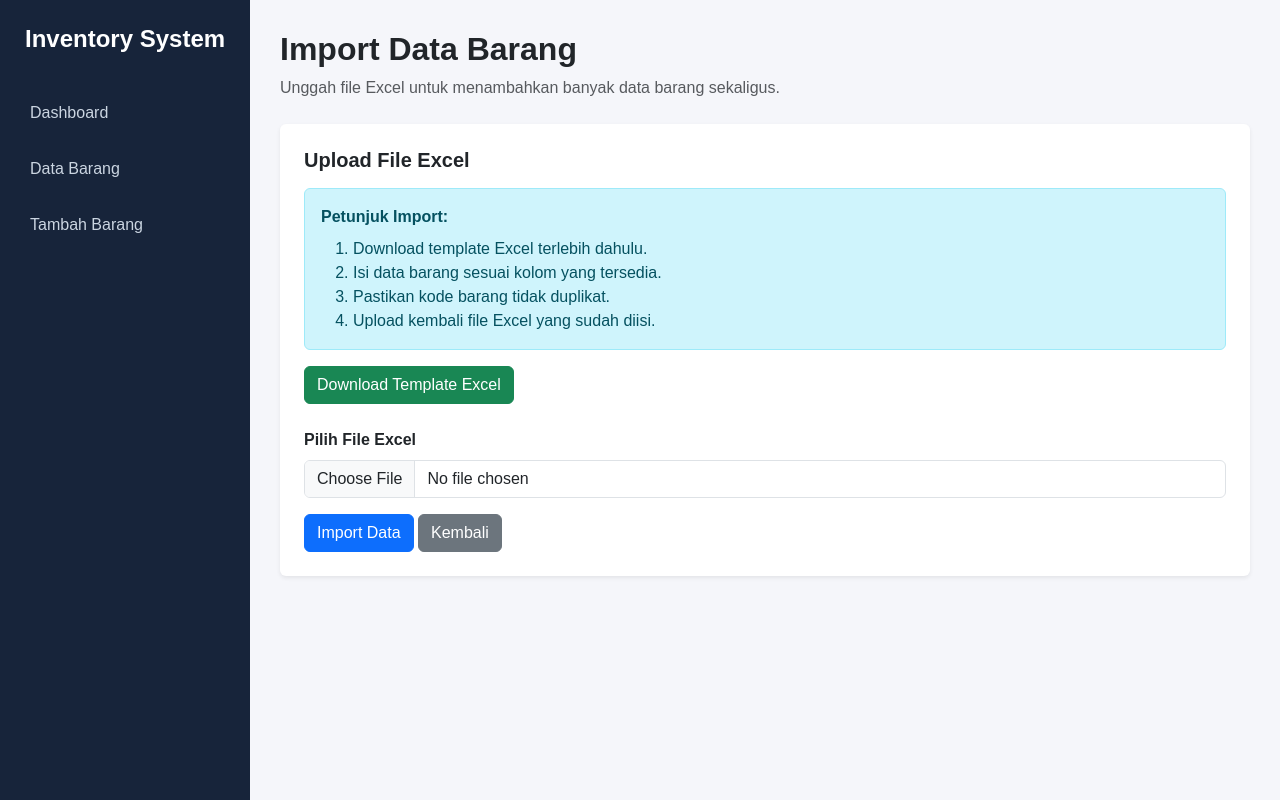
After one commit to sahrul-dwann/dashboard-inventory, a Django app: page /barang/import/ in a window 1280 px wide. The commit adds this page. Run offline with Django 5.2, Linux system fonts and the light colour scheme.

Commit message:
Update inventory import and secure environment settings

```diff
--- a/inventory/forms.py
+++ b/inventory/forms.py
@@ -45,3 +45,24 @@ class BarangForm(forms.ModelForm):
                 'rows': 4,
             }),
         }
+
+
+# Form Import Data Barang dari Excel
+class ImportBarangForm(forms.Form):
+    file = forms.FileField(
+        label='Pilih File Excel',
+        widget=forms.FileInput(attrs={
+            'class': 'form-control',
+            'accept': '.xlsx',
+        })
+    )
+
+    def clean_file(self):
+        file = self.cleaned_data['file']
+
+        if not file.name.endswith('.xlsx'):
+            raise forms.ValidationError(
+                'Format file harus Excel (.xlsx).'
+            )
+
+        return file
--- /dev/null
+++ b/inventory/templates/inventory/import_barang.html
@@ -0,0 +1,69 @@
+
+{% extends 'inventory/base.html' %}
+
+{% block title %}Import Barang - Inventory System{% endblock %}
+
+{% block content %}
+
+<div class="mb-4">
+    <h2 class="fw-bold">Import Data Barang</h2>
+    <p class="text-muted mb-0">
+        Unggah file Excel untuk menambahkan banyak data barang sekaligus.
+    </p>
+</div>
+
+<div class="card border-0 shadow-sm">
+    <div class="card-body p-4">
+
+        <h5 class="fw-bold mb-3">Upload File Excel</h5>
+
+        <div class="alert alert-info">
+            <strong>Petunjuk Import:</strong>
+            <ol class="mb-0 mt-2">
+                <li>Download template Excel terlebih dahulu.</li>
+                <li>Isi data barang sesuai kolom yang tersedia.</li>
+                <li>Pastikan kode barang tidak duplikat.</li>
+                <li>Upload kembali file Excel yang sudah diisi.</li>
+            </ol>
+        </div>
+
+        <a
+            href="{% url 'download_template_excel' %}"
+            class="btn btn-success mb-4"
+        >
+            Download Template Excel
+        </a>
+
+        <form
+            method="POST"
+            enctype="multipart/form-data"
+        >
+            {% csrf_token %}
+
+            <div class="mb-3">
+                <label class="form-label fw-semibold">
+                    Pilih File Excel
+                </label>
+
+                {{ form.file }}
+
+                {% if form.file.errors %}
+                    <div class="text-danger mt-2">
+                        {{ form.file.errors }}
+                    </div>
+                {% endif %}
+            </div>
+
+            <button type="submit" class="btn btn-primary">
+                Import Data
+            </button>
+
+            <a href="{% url 'data_barang' %}" class="btn btn-secondary">
+                Kembali
+            </a>
+        </form>
+
+    </div>
+</div>
+
+{% endblock %}
--- a/inventory/urls.py
+++ b/inventory/urls.py
@@ -1,11 +1,39 @@
-
 from django.urls import path
 from . import views
 
 urlpatterns = [
     path('', views.dashboard, name='dashboard'),
+
+    # Data Barang
     path('data-barang/', views.data_barang, name='data_barang'),
+
+    # Tambah Barang
     path('barang/tambah/', views.tambah_barang, name='tambah_barang'),
+
+    # Edit Barang
     path('barang/edit/<int:id>/', views.edit_barang, name='edit_barang'),
+
+    # Hapus Barang
     path('barang/hapus/<int:id>/', views.hapus_barang, name='hapus_barang'),
+
+    # Import Data Barang
+    path(
+        'barang/import/',
+        views.import_barang,
+        name='import_barang'
+    ),
+
+    # Export Data Barang
+    path(
+        'barang/export-excel/',
+        views.export_barang_excel,
+        name='export_barang_excel'
+    ),
+
+    # Download Template Excel
+    path(
+        'barang/download-template/',
+        views.download_template_excel,
+        name='download_template_excel'
+    ),
 ]
--- a/inventory/views.py
+++ b/inventory/views.py
@@ -1,35 +1,35 @@
 
 from django.shortcuts import render, redirect, get_object_or_404
 from django.db.models import Q, Count
+from django.db import transaction
 from django.core.paginator import Paginator
 from django.contrib import messages
+from django.http import HttpResponse
+
+from decimal import Decimal, InvalidOperation
+from openpyxl import Workbook, load_workbook
+from openpyxl.styles import Font, PatternFill, Alignment
+from openpyxl.utils.exceptions import InvalidFileException
+from zipfile import BadZipFile
 
 from .models import Barang
-from .forms import BarangForm
+from .forms import BarangForm, ImportBarangForm
 
 
 # Dashboard - Menampilkan statistik dan grafik barang
 def dashboard(request):
     semua_barang = Barang.objects.all()
 
-    # Statistik utama
     total_barang = semua_barang.count()
 
-    total_stok = sum(
-        item.stok for item in semua_barang
+    total_stok = sum(item.stok for item in semua_barang)
+
+    barang_stok_menipis = list(
+        semua_barang.filter(stok__lte=5).order_by('stok')
     )
 
-    # Mengambil daftar barang dengan stok 5 atau kurang
-    barang_stok_menipis = list(
-        semua_barang
-        .filter(stok__lte=5)
-        .order_by('stok')
-    )
-
-    # Menghitung jumlah barang dengan stok menipis
     stok_menipis = len(barang_stok_menipis)
 
-    # Data grafik berdasarkan kategori
     kategori_chart = list(
         semua_barang
         .values('kategori')
@@ -37,7 +37,6 @@ def dashboard(request):
         .order_by('kategori')
     )
 
-    # Data grafik stok barang (maksimal 10 barang)
     stok_chart = list(
         semua_barang
         .order_by('-stok')
@@ -53,11 +52,7 @@ def dashboard(request):
         'barang_stok_menipis': barang_stok_menipis,
     }
 
-    return render(
-        request,
-        'inventory/dashboard.html',
-        context
-    )
+    return render(request, 'inventory/dashboard.html', context)
 
 
 # Halaman Data Barang
@@ -69,26 +64,21 @@ def data_barang(request):
 
     barang = semua_barang
 
-    # Pencarian barang
     if search:
         barang = barang.filter(
             Q(nama_barang__icontains=search) |
             Q(kode_barang__icontains=search)
         )
 
-    # Filter kategori
     if kategori_filter:
         barang = barang.filter(kategori=kategori_filter)
 
-    # Mengurutkan data
     barang = barang.order_by('-tanggal_dibuat')
 
-    # Pagination
     paginator = Paginator(barang, 10)
     page_number = request.GET.get('page')
     page_obj = paginator.get_page(page_number)
 
-    # Daftar kategori
     kategori_list = (
         semua_barang
         .values_list('kategori', flat=True)
@@ -105,11 +95,7 @@ def data_barang(request):
         'kategori_list': kategori_list,
     }
 
-    return render(
-        request,
-        'inventory/data_barang.html',
-        context
-    )
+    return render(request, 'inventory/data_barang.html', context)
 
 
 # Tambah Barang
@@ -119,28 +105,20 @@ def tambah_barang(request):
 
         if form.is_valid():
             form.save()
-            messages.success(
-                request,
-                'Barang berhasil ditambahkan!'
-            )
+            messages.success(request, 'Barang berhasil ditambahkan!')
             return redirect('dashboard')
         else:
             messages.error(
                 request,
                 'Gagal menambahkan barang. Periksa kembali data yang dimasukkan.'
             )
-
     else:
         form = BarangForm()
-
-    context = {
-        'form': form,
-    }
 
     return render(
         request,
         'inventory/tambah_barang.html',
-        context
+        {'form': form}
     )
 
 
@@ -153,17 +131,13 @@ def edit_barang(request, id):
 
         if form.is_valid():
             form.save()
-            messages.success(
-                request,
-                'Data barang berhasil diperbarui!'
-            )
+            messages.success(request, 'Data barang berhasil diperbarui!')
             return redirect('dashboard')
         else:
             messages.error(
                 request,
                 'Gagal memperbarui barang. Periksa kembali data yang dimasukkan.'
             )
-
     else:
         form = BarangForm(instance=barang)
 
@@ -172,11 +146,7 @@ def edit_barang(request, id):
         'barang': barang,
     }
 
-    return render(
-        request,
-        'inventory/edit_barang.html',
-        context
-    )
+    return render(request, 'inventory/edit_barang.html', context)
 
 
 # Hapus Barang
@@ -194,12 +164,370 @@ def hapus_barang(request, id):
 
         return redirect('dashboard')
 
-    context = {
-        'barang': barang,
+    return render(
+        request,
+        'inventory/hapus_barang.html',
+        {'barang': barang}
+    )
+
+
+# Export Data Barang ke Excel
+def export_barang_excel(request):
+    workbook = Workbook()
+    worksheet = workbook.active
+    worksheet.title = 'Data Barang'
+
+    headers = [
+        'No',
+        'Kode Barang',
+        'Nama Barang',
+        'Kategori',
+        'Stok',
+        'Harga',
+        'Deskripsi',
+        'Tanggal Dibuat',
+    ]
+
+    worksheet.append(headers)
+
+    for cell in worksheet[1]:
+        cell.font = Font(bold=True, color='FFFFFF')
+        cell.fill = PatternFill(
+            start_color='17243A',
+            end_color='17243A',
+            fill_type='solid'
+        )
+        cell.alignment = Alignment(horizontal='center')
+
+    semua_barang = Barang.objects.all().order_by('-tanggal_dibuat')
+
+    for no, barang in enumerate(semua_barang, start=1):
+        worksheet.append([
+            no,
+            barang.kode_barang,
+            barang.nama_barang,
+            barang.kategori,
+            barang.stok,
+            float(barang.harga),
+            barang.deskripsi or '-',
+            barang.tanggal_dibuat.strftime('%d-%m-%Y %H:%M'),
+        ])
+
+    column_widths = {
+        'A': 8,
+        'B': 20,
+        'C': 30,
+        'D': 20,
+        'E': 12,
+        'F': 18,
+        'G': 35,
+        'H': 22,
     }
+
+    for column, width in column_widths.items():
+        worksheet.column_dimensions[column].width = width
+
+    response = HttpResponse(
+        content_type='application/vnd.openxmlformats-officedocument.spreadsheetml.sheet'
+    )
+
+    response['Content-Disposition'] = (
+        'attachment; filename="data_barang.xlsx"'
+    )
+
+    workbook.save(response)
+
+    return response
+
+
+# Download Template Import Excel
+def download_template_excel(request):
+    workbook = Workbook()
+    worksheet = workbook.active
+    worksheet.title = 'Template Barang'
+
+    headers = [
+        'Kode Barang',
+        'Nama Barang',
+        'Kategori',
+        'Stok',
+        'Harga',
+        'Deskripsi',
+    ]
+
+    worksheet.append(headers)
+
+    for cell in worksheet[1]:
+        cell.font = Font(bold=True, color='FFFFFF')
+        cell.fill = PatternFill(
+            start_color='17243A',
+            end_color='17243A',
+            fill_type='solid'
+        )
+        cell.alignment = Alignment(horizontal='center')
+
+    worksheet.append([
+        'BRG001',
+        'Laptop',
+        'Elektronik',
+        10,
+        7500000,
+        'Laptop kantor',
+    ])
+
+    column_widths = {
+        'A': 20,
+        'B': 30,
+        'C': 20,
+        'D': 12,
+        'E': 18,
+        'F': 35,
+    }
+
+    for column, width in column_widths.items():
+        worksheet.column_dimensions[column].width = width
+
+    response = HttpResponse(
+        content_type='application/vnd.openxmlformats-officedocument.spreadsheetml.sheet'
+    )
+
+    response['Content-Disposition'] = (
+        'attachment; filename="template_import_barang.xlsx"'
+    )
+
+    workbook.save(response)
+
+    return response
+
+
+# Import Data Barang dari Excel
+def import_barang(request):
+    if request.method == 'POST':
+        form = ImportBarangForm(request.POST, request.FILES)
+
+        if form.is_valid():
+            file = form.cleaned_data['file']
+            workbook = None
+
+            try:
+                workbook = load_workbook(
+                    file,
+                    read_only=True,
+                    data_only=True
+                )
+
+                worksheet = workbook.active
+
+                expected_headers = [
+                    'Kode Barang',
+                    'Nama Barang',
+                    'Kategori',
+                    'Stok',
+                    'Harga',
+                    'Deskripsi',
+                ]
+
+                actual_headers = [
+                    str(cell).strip() if cell is not None else ''
+                    for cell in next(
+                        worksheet.iter_rows(
+                            min_row=1,
+                            max_row=1,
+                            values_only=True
+                        ),
+                        ()
+                    )
+                ]
+
+                if actual_headers != expected_headers:
+                    messages.error(
+                        request,
+                        'Format kolom Excel tidak sesuai template. '
+                        'Silakan download template yang tersedia.'
+                    )
+                    return redirect('import_barang')
+
+                data_barang = []
+                errors = []
+                kode_dalam_file = set()
+
+                kode_di_database = set(
+                    Barang.objects.values_list('kode_barang', flat=True)
+                )
+
+                for nomor_baris, row in enumerate(
+                    worksheet.iter_rows(min_row=2, values_only=True),
+                    start=2
+                ):
+                    row = list(row[:6])
+
+                    if not any(
+                        value is not None and str(value).strip()
+                        for value in row
+                    ):
+                        continue
+
+                    row += [None] * (6 - len(row))
+
+                    kode = str(row[0]).strip() if row[0] is not None else ''
+                    nama = str(row[1]).strip() if row[1] is not None else ''
+                    kategori = str(row[2]).strip() if row[2] is not None else ''
+                    deskripsi = (
+                        str(row[5]).strip()
+                        if row[5] is not None
+                        else ''
+                    )
+
+                    if not kode:
+                        errors.append(
+                            f'Baris {nomor_baris}: Kode barang wajib diisi.'
+                        )
+                        continue
+
+                    if not nama:
+                        errors.append(
+                            f'Baris {nomor_baris}: Nama barang wajib diisi.'
+                        )
+                        continue
+
+                    if not kategori:
+                        errors.append(
+                            f'Baris {nomor_baris}: Kategori wajib diisi.'
+                        )
+                        continue
+
+                    if len(kode) > 20:
+                        errors.append(
+                            f'Baris {nomor_baris}: Kode barang maksimal 20 karakter.'
+                        )
+                        continue
+
+                    if len(nama) > 100:
+                        errors.append(
+                            f'Baris {nomor_baris}: Nama barang maksimal 100 karakter.'
+                        )
+                        continue
+
+                    if len(kategori) > 100:
+                        errors.append(
+                            f'Baris {nomor_baris}: Kategori maksimal 100 karakter.'
+                        )
+                        continue
+
+                    if kode in kode_dalam_file:
+                        errors.append(
+                            f'Baris {nomor_baris}: Kode barang {kode} '
+                            'duplikat dalam file Excel.'
+                        )
+                        continue
+
+                    if kode in kode_di_database:
+                        errors.append(
+                            f'Baris {nomor_baris}: Kode barang {kode} '
+                            'sudah terdaftar di database.'
+                        )
+                        continue
+
+                    try:
+                        stok = Decimal(str(row[3]))
+
+                        if stok != stok.to_integral_value() or stok < 0:
+                            raise ValueError
+
+                        stok = int(stok)
+
+                    except (InvalidOperation, ValueError, TypeError):
+                        errors.append(
+                            f'Baris {nomor_baris}: Stok harus berupa '
+                            'bilangan bulat dan tidak boleh negatif.'
+                        )
+                        continue
+
+                    try:
+                        harga = Decimal(str(row[4]))
+
+                        if not harga.is_finite() or harga < 0:
+                            raise ValueError
+
+                        if harga.as_tuple().exponent < -2:
+                            raise ValueError
+
+                        if harga > Decimal('9999999999.99'):
+                            raise ValueError
+
+                    except (InvalidOperation, ValueError, TypeError):
+                        errors.append(
+                            f'Baris {nomor_baris}: Harga harus berupa '
+                            'angka maksimal 2 angka desimal dan tidak boleh negatif.'
+                        )
+                        continue
+
+                    kode_dalam_file.add(kode)
+
+                    data_barang.append(
+                        Barang(
+                            kode_barang=kode,
+                            nama_barang=nama,
+                            kategori=kategori,
+                            stok=stok,
+                            harga=harga,
+                            deskripsi=deskripsi,
+                        )
+                    )
+
+                if errors:
+                    for error in errors[:10]:
+                        messages.error(request, error)
+
+                    if len(errors) > 10:
+                        messages.error(
+                            request,
+                            f'Dan {len(errors) - 10} kesalahan lainnya.'
+                        )
+
+                    return redirect('import_barang')
+
+                if not data_barang:
+                    messages.warning(
+                        request,
+                        'Tidak ada data barang yang dapat diimpor.'
+                    )
+                    return redirect('import_barang')
+
+                with transaction.atomic():
+                    Barang.objects.bulk_create(data_barang)
+
+                messages.success(
+                    request,
+                    f'Berhasil mengimpor {len(data_barang)} data barang!'
+                )
+
+                return redirect('data_barang')
+
+            except (
+                InvalidFileException,
+                BadZipFile,
+                OSError,
+                ValueError,
+                KeyError,
+                IndexError,
+            ):
+                messages.error(
+                    request,
+                    'File Excel tidak valid atau rusak. '
+                    'Silakan gunakan template yang tersedia.'
+                )
+                return redirect('import_barang')
+
+            finally:
+                if workbook is not None:
+                    workbook.close()
+
+    else:
+        form = ImportBarangForm()
 
     return render(
         request,
-        'inventory/hapus_barang.html',
-        context
+        'inventory/import_barang.html',
+        {'form': form}
     )
```
Also changed, not shown: config/settings.py (+25 -13 lines), inventory/templates/inventory/data_barang.html (+31 -22 lines), 2 other files.
